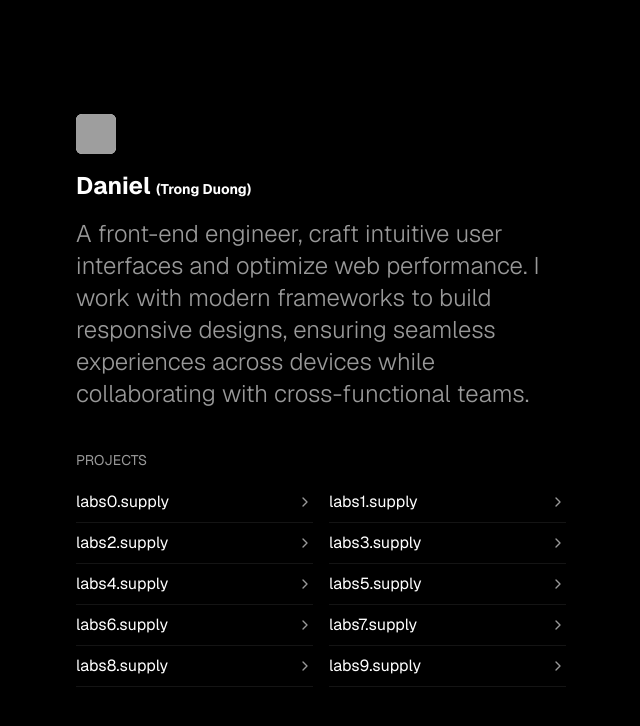
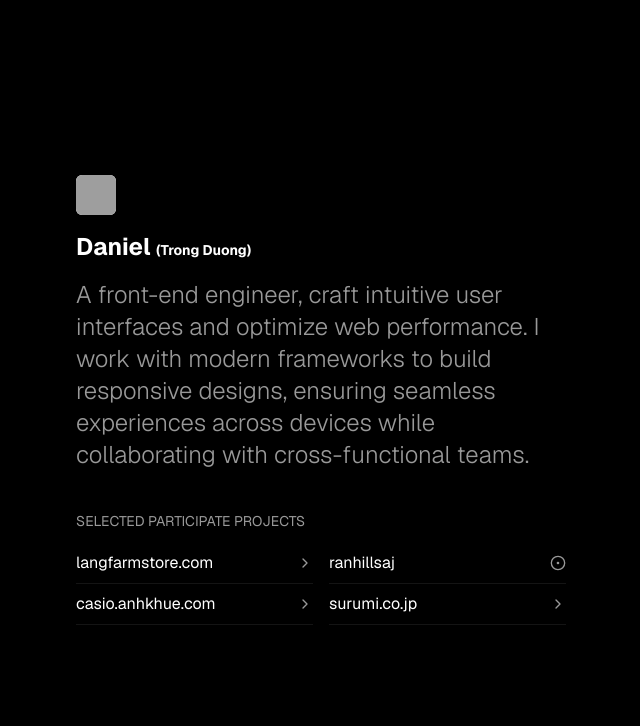
Before and after one commit to duongductrong/danielll.dev, a Next.js app: page /labs in a window 1280 px wide. Shown: the top 726 px of the page, without its empty margins (319-959 px from the left). Built offline with nearby package versions, Linux system fonts and the light colour scheme; grey boxes are pictures that could not be loaded.

Commit message:
chore: update project info

```diff
--- a/src/enums/page-content.ts
+++ b/src/enums/page-content.ts
@@ -51,7 +51,55 @@ export const PAGE_CONTENT_ABOUT_ME = {
   ],
 };
 
+type Project = {
+  accessible: "public" | "private";
+  id: string;
+  slug: string;
+  detailedName: string;
+  title: string;
+  referenceSiteUrl: string;
+  description: string;
+};
+
 export const PAGE_CONTENT_PROJECTS = {
+  PARTICIPATED: [
+    {
+      accessible: "public",
+      id: "langfarmstore.com",
+      slug: "langfarm",
+      detailedName: "Langfarm E-Commerce",
+      title: "Langfarm E-Commerce",
+      referenceSiteUrl: "//langfarmstore.com",
+      description: "The e-commerce store",
+    },
+    {
+      accessible: "private",
+      id: "ranhillsaj",
+      slug: "ranhillsaj",
+      detailedName: "",
+      title: "",
+      referenceSiteUrl: "javascript:void(0)",
+      description: "",
+    },
+    {
+      accessible: "public",
+      id: "casio.anhkhue.com",
+      slug: "casio-anhkhue-com",
+      detailedName: "Anh khue Casio",
+      title: "Casio Anh Khue",
+      referenceSiteUrl: "//casio.anhkhue.com",
+      description: "The store sales the watches",
+    },
+    {
+      accessible: "public",
+      id: "surumi.co.jp",
+      slug: "surumi.co.jp",
+      detailedName: "surumi.co.jp",
+      title: "surumi.co.jp",
+      referenceSiteUrl: "//surumi.co.jp",
+      description: "A Landing page introducing AI technology",
+    },
+  ] as Project[],
   PROJECTS: [
     {
       id: "casio.anhkhue.com",
@@ -121,7 +169,7 @@ export const PAGE_CONTENT_PROJECTS = {
       },
     },
   ],
-};
+} as const;
 
 export const PAGE_CONTENT_HOME = {
   CODEPENS: [
--- a/src/features/labs/index/index.tsx
+++ b/src/features/labs/index/index.tsx
@@ -1,10 +1,11 @@
 "use client";
 
+import { PAGE_CONTENT_PROJECTS } from "@/enums/page-content";
 import { cn } from "@/lib/utils/tailwind";
 import { AnimatePresence, motion, Variants } from "framer-motion";
-import { ChevronRight } from "lucide-react";
+import { ChevronRight, Circle, CircleDot } from "lucide-react";
 import Image from "next/image";
-import { MouseEvent, useState } from "react";
+import { useState } from "react";
 
 export interface LabsProps {}
 
@@ -39,22 +40,9 @@ const item: Variants = {
 };
 
 const Labs = (props: LabsProps) => {
-  const [selectedPos, setSelectedPos] = useState({
-    x: 0,
-    y: 0,
-    width: 0,
-    height: 0,
-  });
   const [selectedId, setSelectedId] = useState<string | null>("");
 
-  const handlePressProject = (
-    event: MouseEvent<HTMLButtonElement, MouseEvent>,
-    itemId: string
-  ) => {
-    const targetEl = event.target as HTMLElement;
-    const { x, y, width, height } = targetEl.getBoundingClientRect();
-    console.log({ x, y, width, height });
-    setSelectedPos({ x, y, width, height });
+  const handlePressProject = (itemId: string) => {
     setSelectedId(itemId);
   };
 
@@ -93,27 +81,33 @@ const Labs = (props: LabsProps) => {
         </motion.p>
 
         <motion.div variants={item}>
-          <p className="text-sm font-normal text-labs-muted mb-3">PROJECTS</p>
+          <p className="text-sm font-normal text-labs-muted mb-3">
+            SELECTED PARTICIPATE PROJECTS
+          </p>
           <div className="grid grid-cols-2 gap-x-4">
-            {Array(10)
-              .fill(1)
-              .map((_, idx) => (
-                <motion.button
+            {PAGE_CONTENT_PROJECTS.PARTICIPATED.map((project, idx) => (
+              <motion.a
                 variants={item}
                 key={idx}
                 layoutId={idx.toString()}
                 className="flex items-center justify-between py-2 border-b border-labs-border"
-                  onClick={(e: any) => handlePressProject(e, idx.toString())}
+                // onClick={(e: any) => handlePressProject(idx.toString())}
+                href={project.referenceSiteUrl}
+                target="_blank"
               >
-                  labs{idx}.supply{" "}
+                {project.id}
+                {project.accessible === "public" ? (
                   <ChevronRight className="size-4 text-labs-muted" />
-                </motion.button>
+                ) : (
+                  <CircleDot className="size-4 text-labs-muted" />
+                )}
+              </motion.a>
             ))}
           </div>
         </motion.div>
       </motion.div>
 
-      <AnimatePresence>
+      {/* <AnimatePresence>
         {selectedId && (
           <>
             <motion.div className="absolute text-black" layoutId={selectedId}>
@@ -138,7 +132,7 @@ const Labs = (props: LabsProps) => {
             ></motion.div>
           </>
         )}
-      </AnimatePresence>
+      </AnimatePresence> */}
     </div>
   );
 };
```
Lines whose indentation alone changed are shown as unchanged.
